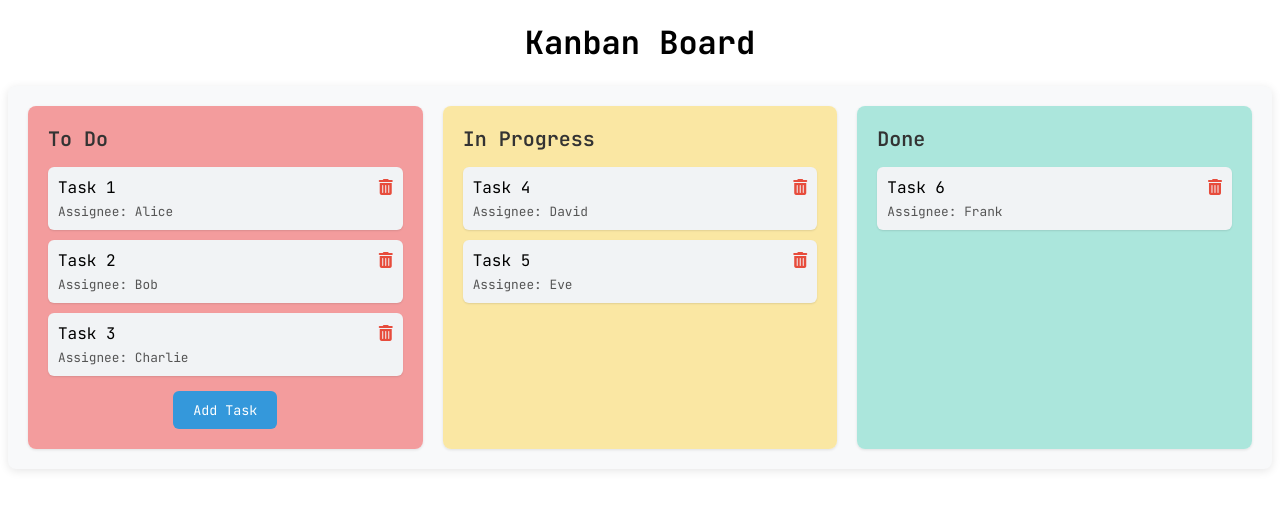
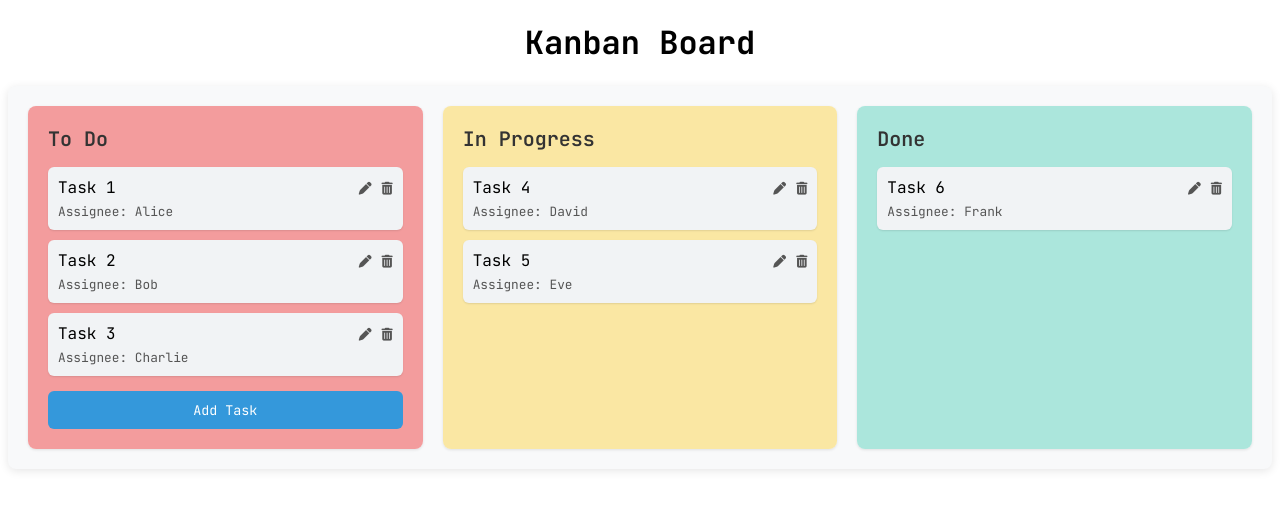
Before and after one commit to truonghoangthuan/nuxt-kanban-todo, a Nuxt app: page / in a window 1280 px wide. Shown: the top 510 px of the page. Built offline with nearby package versions, Linux system fonts and the light colour scheme.

Commit message:
feat: edit task

```diff
--- a/components/KanbanBoard.vue
+++ b/components/KanbanBoard.vue
@@ -22,7 +22,10 @@
           <div class="task-item">
             <div class="task-header">
               <div class="task-name">{{ element.name }}</div>
-              <i class="fas fa-trash-alt delete-icon" @click="deleteTask(columnIndex, index)"></i>
+              <div class="task-icons">
+                <i class="fas fa-pen edit-icon" @click="editTask(columnIndex, index)"></i>
+                <i class="fas fa-trash-alt delete-icon" @click="deleteTask(columnIndex, index)"></i>
+              </div>
             </div>
             <div class="assignee">Assignee: {{ element.assignee }}</div>
           </div>
@@ -104,6 +107,14 @@ export default {
       }
     },
     deleteTask(columnIndex, taskIndex) {
+      this.columns[columnIndex].tasks.splice(taskIndex, 1);
+    },
+    editTask(columnIndex, taskIndex) {
+      const task = this.columns[columnIndex].tasks[taskIndex];
+      this.newTask.name = task.name;
+      this.newTask.assignee = task.assignee;
+      this.showForm = true;
+      // remove the task for editing
       this.columns[columnIndex].tasks.splice(taskIndex, 1);
     },
     getColumnClass(index) {
@@ -199,9 +210,16 @@ export default {
   margin-top: 5px;
 }
 
-.delete-icon {
-  color: #e74c3c;
+.delete-icon,
+.edit-icon {
+  color: #555;
   cursor: pointer;
+  margin-left: 10px;
+  font-size: 0.8rem;
+}
+
+.edit-icon {
+  color: #555;
 }
 
 .status-select {
@@ -217,6 +235,7 @@ export default {
 }
 
 .add-task-button button {
+  width: 100%;
   padding: 10px 20px;
   background-color: #3498db;
   color: #fff;
```
